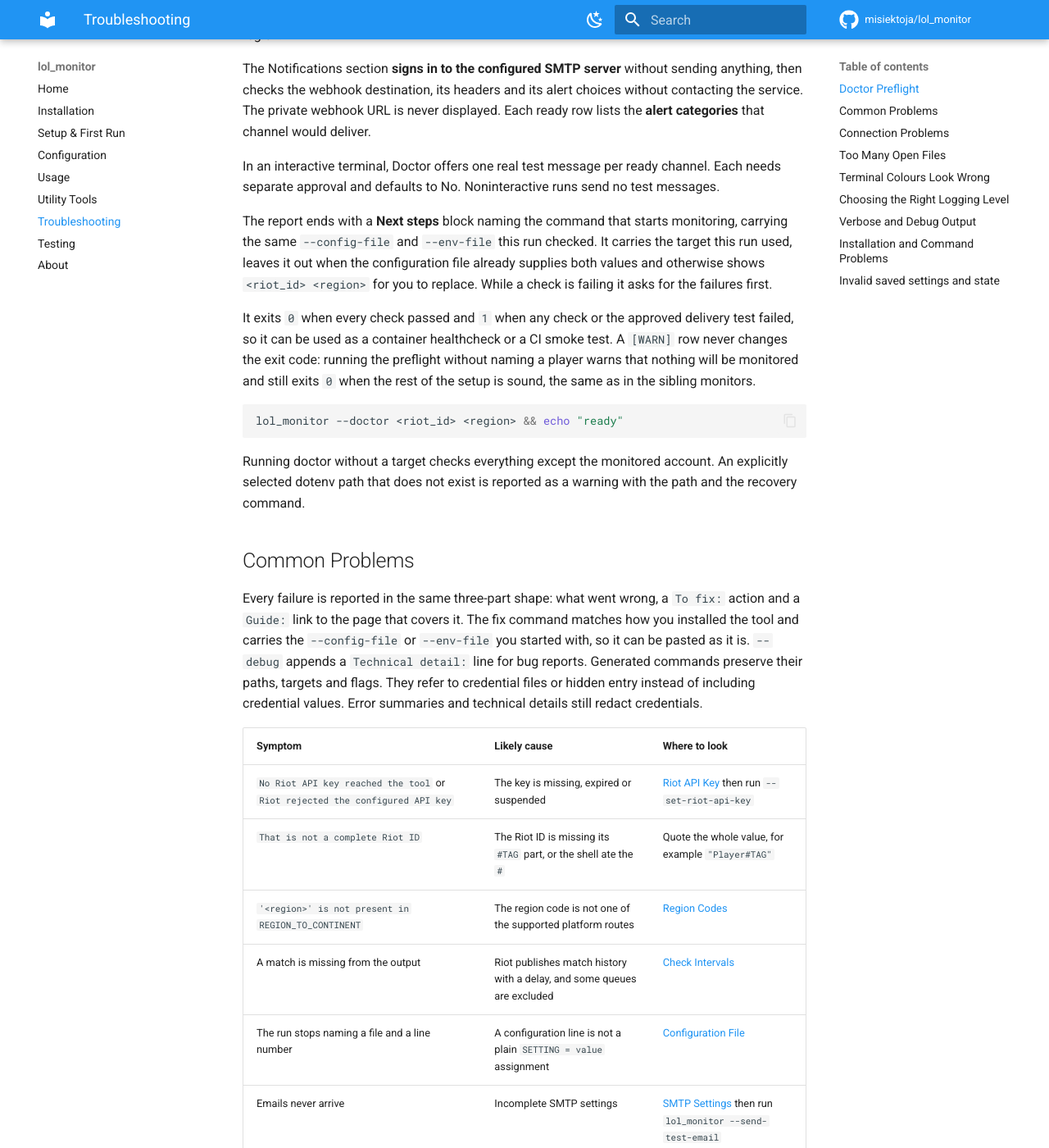
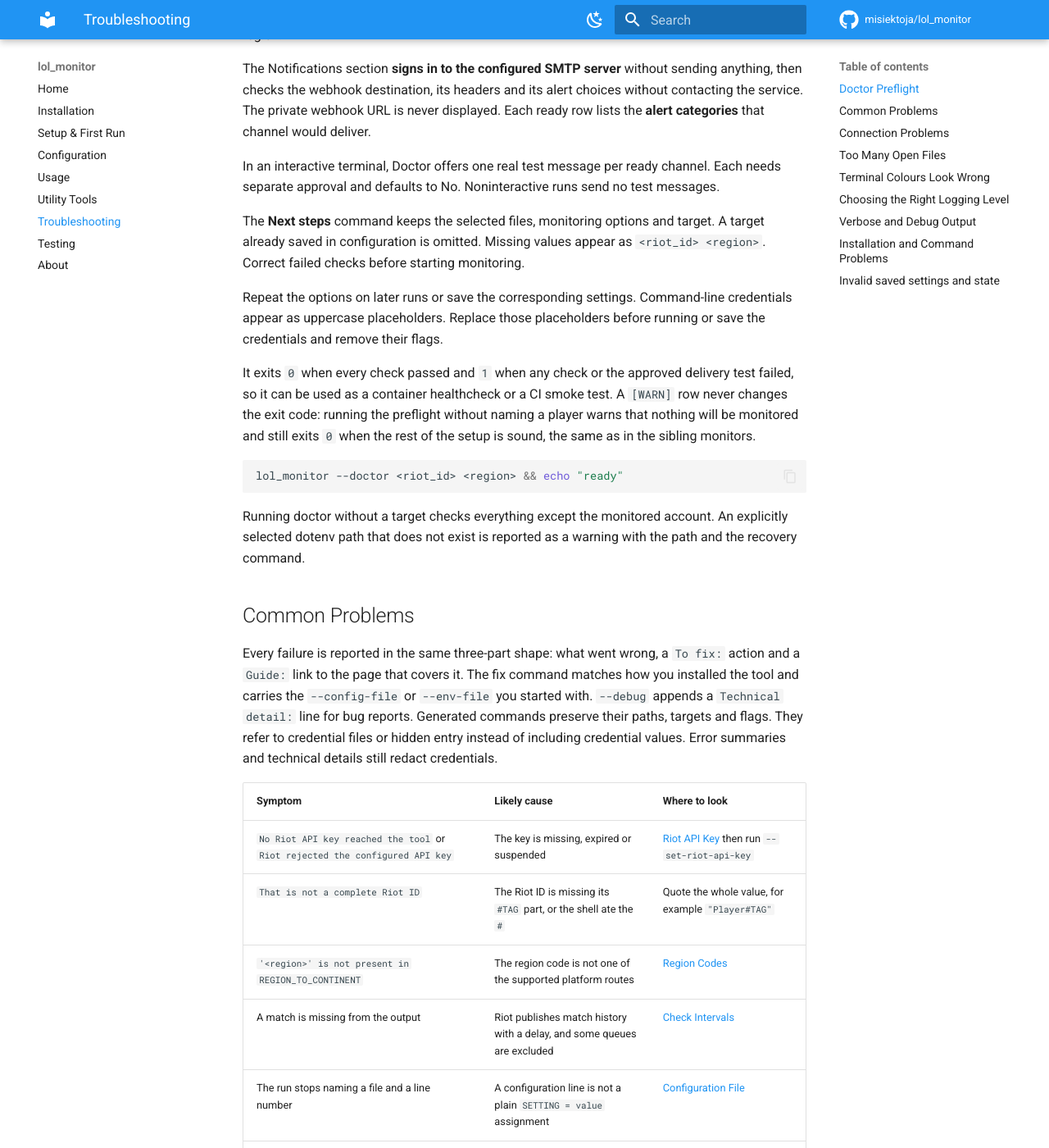
Before and after one commit to misiektoja/lol_monitor, an MkDocs documentation site: the page built from docs/troubleshooting.md, in a window 1280 px wide and 1400 px high, scrolled down 617 px. Shown: the whole window at 82% size. Built offline with MkDocs 1.6.1 and Material for MkDocs 9.7.7, drawn with Linux system fonts in a browser that asks for light colours; comment, search, counter and statistics services are not loaded.

Commit message:
docs(troubleshooting): explain repeated Doctor options and credential placeholders

```diff
--- a/docs/troubleshooting.md
+++ b/docs/troubleshooting.md
@@ -23,7 +23,9 @@
 
 In an interactive terminal, Doctor offers one real test message per ready channel. Each needs separate approval and defaults to No. Noninteractive runs send no test messages.
 
-The report ends with a **Next steps** block naming the command that starts monitoring, carrying the same `--config-file` and `--env-file` this run checked. It carries the target this run used, leaves it out when the configuration file already supplies both values and otherwise shows `<riot_id> <region>` for you to replace. While a check is failing it asks for the failures first.
+The **Next steps** command keeps the selected files, monitoring options and target. A target already saved in configuration is omitted. Missing values appear as `<riot_id> <region>`. Correct failed checks before starting monitoring.
+
+Repeat the options on later runs or save the corresponding settings. Command-line credentials appear as uppercase placeholders. Replace those placeholders before running or save the credentials and remove their flags.
 
 It exits `0` when every check passed and `1` when any check or the approved delivery test failed, so it can be used as a container healthcheck or a CI smoke test. A `[WARN]` row never changes the exit code: running the preflight without naming a player warns that nothing will be monitored and still exits `0` when the rest of the setup is sound, the same as in the sibling monitors.
 
@@ -36,7 +38,7 @@
 <a id="common-problems"></a>
 ## Common Problems
 
-Every failure is reported in the same three-part shape: what went wrong, a `To fix:` action and a `Guide:` link to the page that covers it. The fix command matches how you installed the tool and carries the `--config-file` or `--env-file` you started with, so it can be pasted as it is. `--debug` appends a `Technical detail:` line for bug reports. Generated commands preserve their paths, targets and flags. They refer to credential files or hidden entry instead of including credential values. Error summaries and technical details still redact credentials.
+Every failure is reported in the same three-part shape: what went wrong, a `To fix:` action and a `Guide:` link to the page that covers it. The fix command matches how you installed the tool and carries the `--config-file` or `--env-file` you started with. `--debug` appends a `Technical detail:` line for bug reports. Generated commands preserve their paths, targets and flags. They refer to credential files or hidden entry instead of including credential values. Error summaries and technical details still redact credentials.
 
 | Symptom | Likely cause | Where to look |
 | --- | --- | --- |
```
